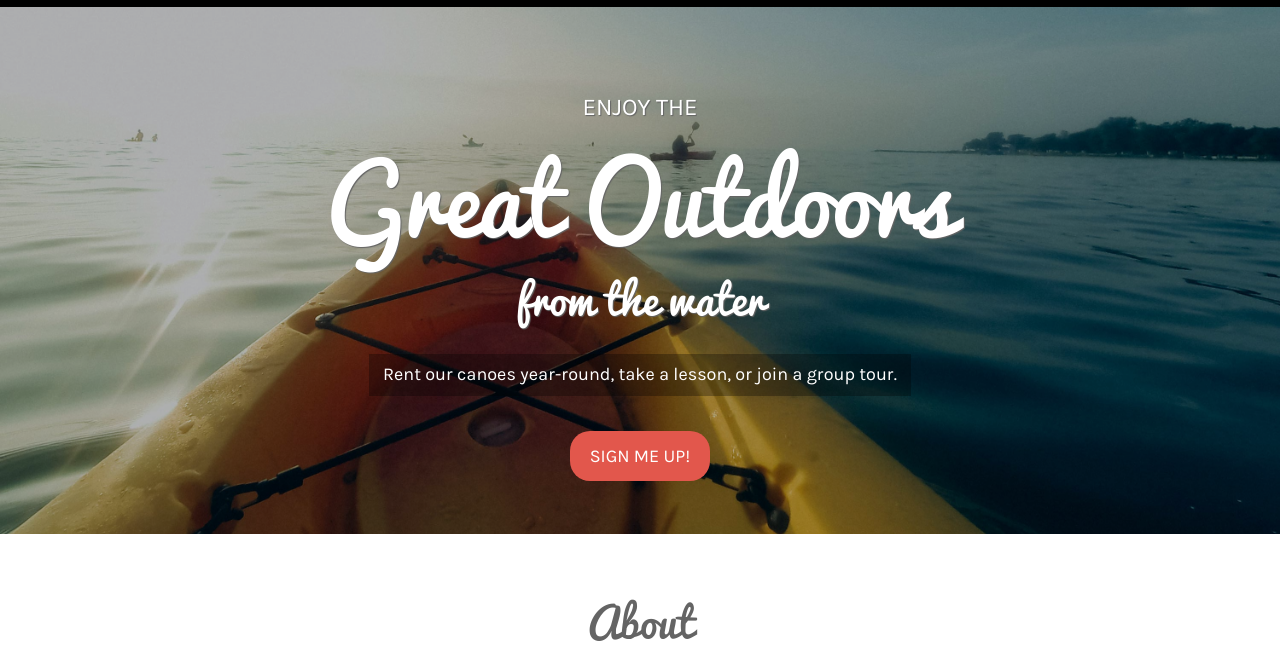
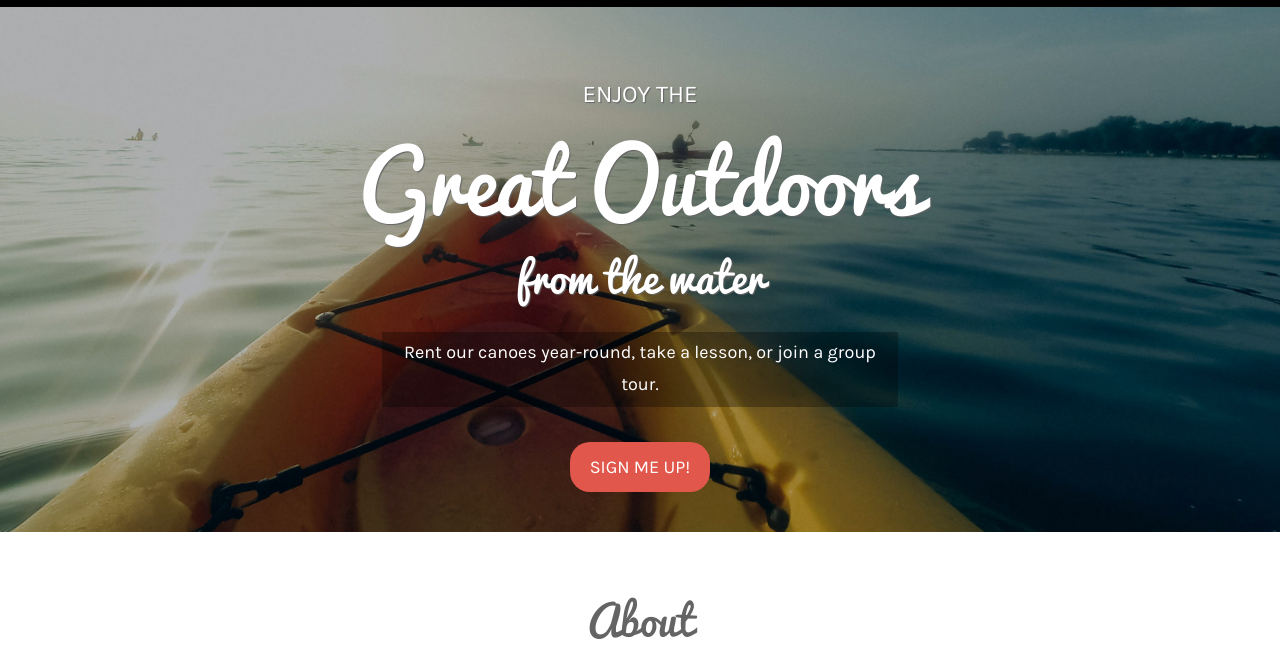
Before and after one commit to StuartMclachlan/perfect_paddles_website, a plain HTML site: page index.html in a window 1280 px wide. Shown: the part 53-725 px from the top of the page. Drawn offline with Linux system fonts and the light colour scheme.

Commit message:
h1 tweaks

```diff
--- a/css/style.css
+++ b/css/style.css
@@ -132,7 +132,7 @@ header {
 		),
 		url('../images/kayak-bkgd.jpg') fixed center;
 	background-size: cover;
-	padding: 3%;
+	padding: 2%;
 	margin-bottom: 70px;
 	font-size: 18px;
 }
@@ -178,12 +178,12 @@ i {
 }
 
 .h1-main {
-	font-size: 96px;
+	font-size: 86px;
 }
 
 .overlay {
 	background-color: rgba(0,0,0,0.3);
-	max-width: 85%;
+	max-width: 90%;
 	margin: 0 auto;
 }
 
```
